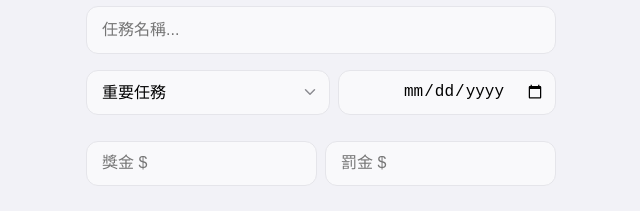
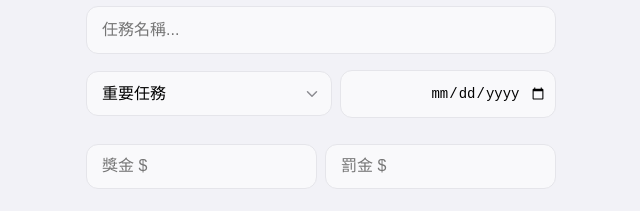
Before and after one commit to whiteradish1208/my-life-assistant, a plain HTML site: page index.html in a window 1280 px wide. Shown: the part 129-340 px from the top of the page, 319-959 px from the left. Drawn offline with Linux system fonts and the light colour scheme.

Commit message:
Update style.css

```diff
--- a/style.css
+++ b/style.css
@@ -299,6 +299,46 @@ select {
     width: 100%;
 }
 
+/* 針對日期與時間框的專屬修正 */
+input[type="date"],
+input[type="time"] {
+    display: inline-flex !important;
+    align-items: center;
+    justify-content: center;
+    height: 48px !important;    /* 強制固定高度，防止空白時塌陷 */
+    min-height: 48px !important;
+    white-space: nowrap !important; /* 強制不換行 */
+    overflow: hidden;
+    font-size: 14px !important;  /* 稍微縮小字體，確保在小螢幕不換行 */
+    color: #000000 !important;
+    padding: 0 8px !important;
+    -webkit-appearance: none;
+    text-align: center;
+}
+
+/* 解決 iOS 在沒選日期時看起來是空的小技巧 */
+input[type="date"]:invalid::before,
+input[type="date"][value=""]::before {
+    content: "選擇日期"; /* 在沒選時顯示提示字 */
+    color: #8e8e93;
+    width: 100%;
+}
+
+/* 確保 input-row 的排版穩固 */
+.input-row {
+    display: flex !important;
+    flex-direction: row !important;
+    flex-wrap: nowrap !important; /* 絕對不准換行 */
+    align-items: center;
+    gap: 8px;
+    width: 100%;
+}
+
+.input-row > * {
+    flex: 1 1 50% !important; /* 兩格平分 50% */
+    min-width: 0 !important;  /* 允許內容縮小而不撐開 */
+}
+
 .checkbox {
     flex-shrink: 0; /* 防止圓圈被壓扁 */
 }
```
